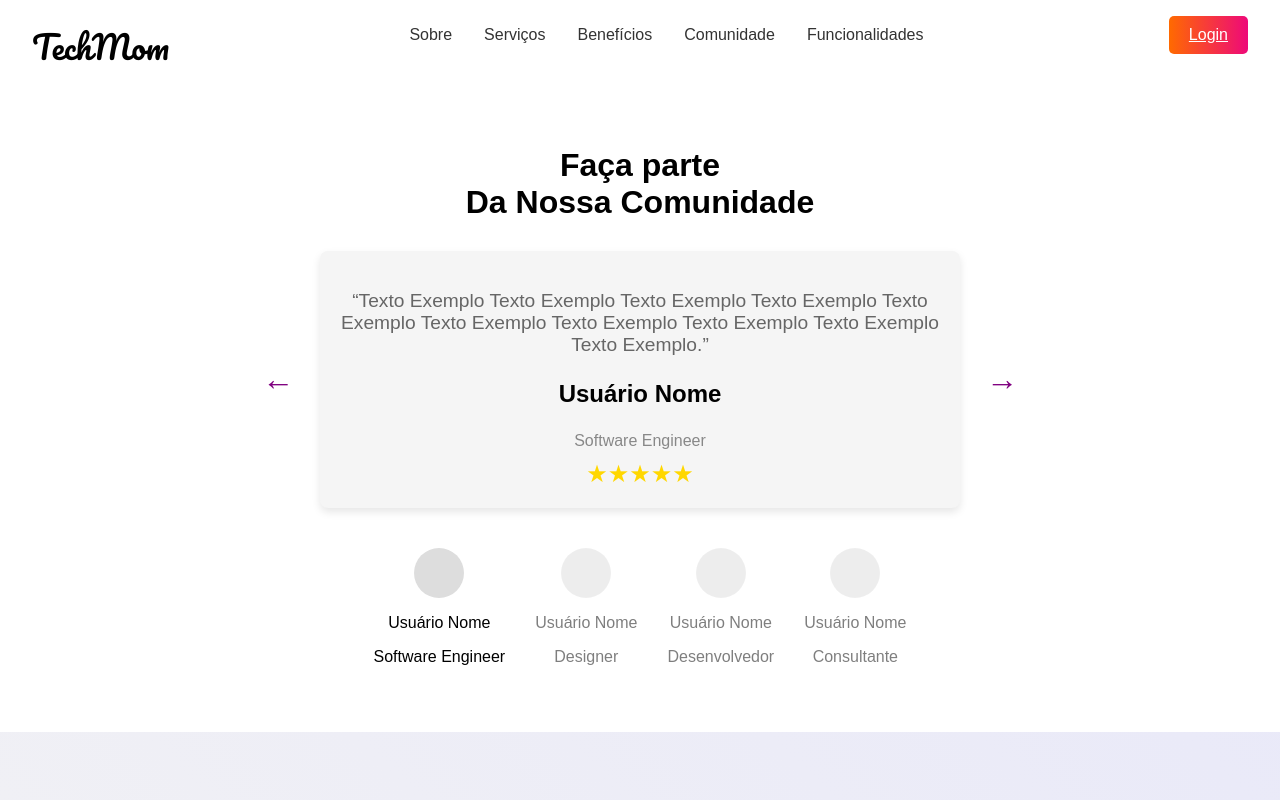
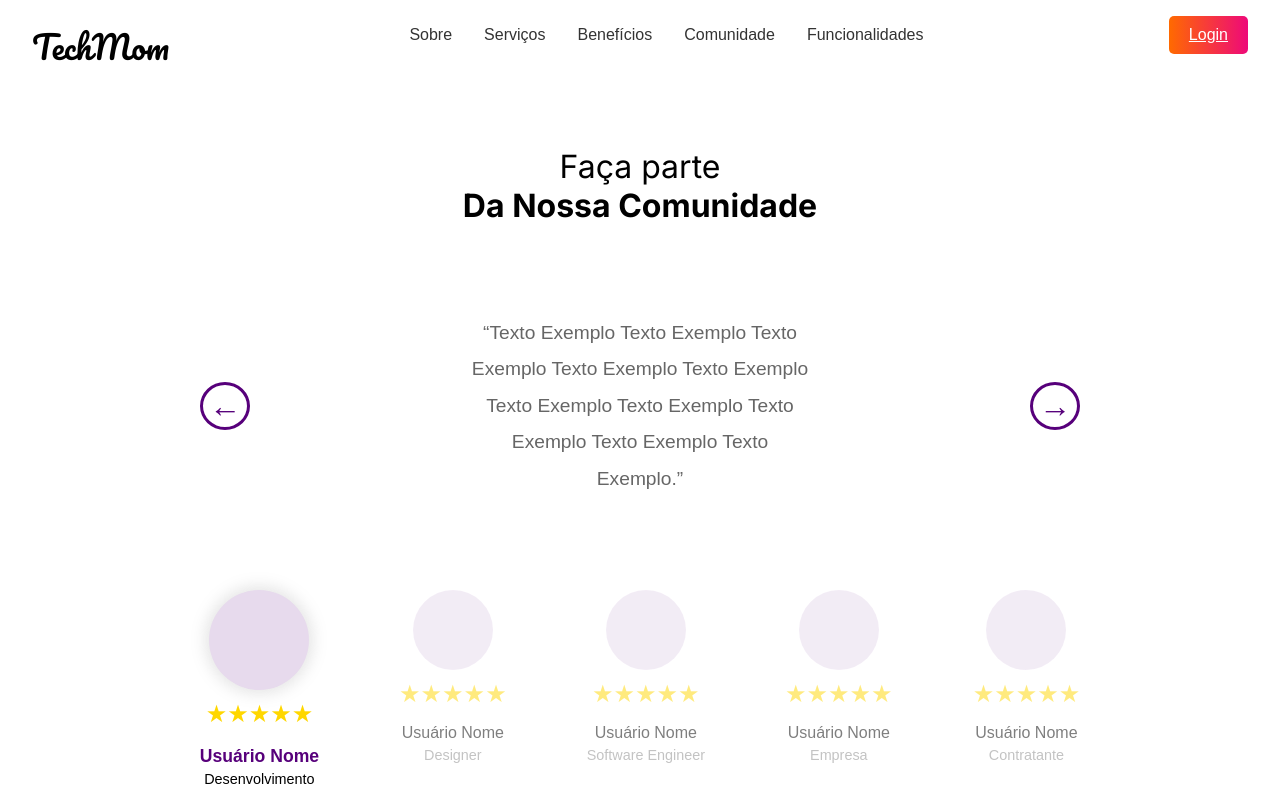
Before and after one commit to Arthur5502/Tech-Moms, a React (Create React App) app: page / in a window 1280 px wide. Built offline with nearby package versions, Linux system fonts and the light colour scheme.

Commit message:
Resolvendo conflitos após stash pop

```diff
--- a/src/components/CommunitySection.js
+++ b/src/components/CommunitySection.js
@@ -2,6 +2,18 @@ import React, { useState } from 'react';
 import '../styles/CommunitySection.css';
 
 const testimonials = [
+  {
+    name: 'Usuário Nome',
+    role: 'Desenvolvimento',
+    feedback: 'Texto Exemplo Texto Exemplo Texto Exemplo Texto Exemplo Texto Exemplo Texto Exemplo Texto Exemplo Texto Exemplo Texto Exemplo Texto Exemplo.',
+    rating: 5,
+  },
+  {
+    name: 'Usuário Nome',
+    role: 'Designer',
+    feedback: 'Texto Exemplo Texto Exemplo Texto Exemplo Texto Exemplo Texto Exemplo Texto Exemplo Texto Exemplo Texto Exemplo Texto Exemplo Texto Exemplo.',
+    rating: 5,
+  },
   {
     name: 'Usuário Nome',
     role: 'Software Engineer',
@@ -10,19 +22,13 @@ const testimonials = [
   },
   {
     name: 'Usuário Nome',
-    role: 'Designer',
-    feedback: 'Texto Exemplo Texto Exemplo Texto Exemplo Texto Exemplo Texto Exemplo Texto Exemplo Texto Exemplo Texto Exemplo Texto Exemplo Texto Exemplo.',
-    rating: 4,
-  },
-  {
-    name: 'Usuário Nome',
-    role: 'Desenvolvedor',
+    role: 'Empresa',
     feedback: 'Texto Exemplo Texto Exemplo Texto Exemplo Texto Exemplo Texto Exemplo Texto Exemplo Texto Exemplo Texto Exemplo Texto Exemplo Texto Exemplo.',
     rating: 5,
   },
   {
     name: 'Usuário Nome',
-    role: 'Consultante',
+    role: 'Contratante',
     feedback: 'Texto Exemplo Texto Exemplo Texto Exemplo Texto Exemplo Texto Exemplo Texto Exemplo Texto Exemplo Texto Exemplo Texto Exemplo Texto Exemplo.',
     rating: 5,
   },
@@ -47,12 +53,7 @@ const CommunitySection = () => {
 
         <div className="testimonial-content">
           <p className="feedback">“{testimonials[currentIndex].feedback}”</p>
-          <p className="name"><strong>{testimonials[currentIndex].name}</strong></p>
-          <p className="role">{testimonials[currentIndex].role}</p>
-          <div className="stars">
-            {'★'.repeat(testimonials[currentIndex].rating)}
-            {'☆'.repeat(5 - testimonials[currentIndex].rating)}
-          </div>
+
         </div>
 
         <button onClick={nextTestimonial} className="arrow-right">→</button>
@@ -60,9 +61,13 @@ const CommunitySection = () => {
       <div className="user-thumbnails">
         {testimonials.map((testimonial, index) => (
           <div key={index} className={`thumbnail ${index === currentIndex ? 'active' : ''}`}>
-            <div className="user-circle"></div>
-            <p>{testimonial.name}</p>
-            <p>{testimonial.role}</p>
+            <div className={`user-circle ${index === currentIndex ? 'active' : ''}`}></div>
+            <div className="stars">
+              {'★'.repeat(testimonial.rating)}
+              {'☆'.repeat(5 - testimonial.rating)}
+            </div>
+            <p className={`name ${index === currentIndex ? 'active' : ''}`}>{testimonial.name}</p>
+            <p className="role">{testimonial.role}</p>
           </div>
         ))}
       </div>
--- a/src/styles/CommunitySection.css
+++ b/src/styles/CommunitySection.css
@@ -1,3 +1,6 @@
+@import url('https://fonts.googleapis.com/css2?family=Inter:ital,opsz,wght@0,14..32,100..900;1,14..32,100..900&display=swap');
+
+
 .community-section {
   text-align: center;
   padding: 50px 20px;
@@ -6,60 +9,58 @@
 
 .community-section h2 {
   font-size: 2rem;
+  font-family: "Inter", sans-serif;
+  font-style: normal;
+  font-weight: 400;
   color: #000;
-    margin-bottom: 30px;
+  margin-bottom: 51px;
 }
 
 .testimonial-wrapper {
   display: flex;
   align-items: center;
   justify-content: center;
-    margin-bottom: 40px;
+  margin-bottom: 53px;
 }
 
 .arrow-left, .arrow-right {
   background: none;
-    border: none;
+  border: 3px solid #57007B;
   font-size: 2rem;
+  font-weight: 100;
   cursor: pointer;
-    color: #800080;
+  color: #57007B;
+  width: 50px;
+  height: 48px;
+  border-radius: 50%;
+  display: flex;
+  align-items: center;
+  justify-content: center;
+  border-color: #57007B;
+  margin: 0 180px;
 }
 
 .testimonial-content {
   max-width: 600px;
   margin: 0 20px;
   padding: 20px;
-    background-color: #f5f5f5;
+  background-color: #ffffff;
   border-radius: 8px;
-    box-shadow: 0 4px 8px rgba(0, 0, 0, 0.1);
 }
 
 .feedback {
   font-size: 1.2rem;
   color: #666;
   margin-bottom: 20px;
+  line-height: 1.9;
 }
 
-  .name {
-    font-size: 1.5rem;
-    font-weight: bold;
-  }
-
-  .role {
-    font-size: 1rem;
-    color: #888;
-    margin-bottom: 10px;
-  }
-
-  .stars {
-    color: gold;
-    font-size: 1.5rem;
-  }
 
 .user-thumbnails {
   display: flex;
   justify-content: center;
   margin-top: 20px;
+  gap: 50px;
 }
 
 .thumbnail {
@@ -73,9 +74,45 @@
 }
 
 .user-circle {
-    width: 50px;
-    height: 50px;
+  width: 80px;
+  height: 80px;
   border-radius: 50%;
-    background-color: #ddd;
+  background-color: #E7DAED;
   margin: 0 auto 10px;
+  transition: all 0.2s ease-in-out;
 }
+
+.user-circle.active {
+  box-shadow: 0px 0px 15px 4px rgba(126, 126, 126, 0.2);
+  width: 100px;
+  height: 100px;
+}
+
+.stars {
+  color: gold;
+  font-size: 1.5rem;
+}
+
+.thumbnail .name {
+  font-size: 1rem;
+  font-weight: normal;
+  color: #000;
+  margin-bottom: 5px;
+}
+
+.thumbnail.active .name {
+  font-weight: bold;
+  font-size: 1.1rem;
+  color: #57007B;
+}
+
+.thumbnail .role {
+  font-size: 0.9rem;
+  color: #888;
+  margin-top: 0;
+}
+
+.thumbnail.active .role {
+  margin-top: -1px;
+  color: #000000;
+}
```
Also changed, not shown: package.json (+7 -0 lines), 2 other files (tests, documents, lock files or other folders). Lines whose indentation alone changed are shown as unchanged.
